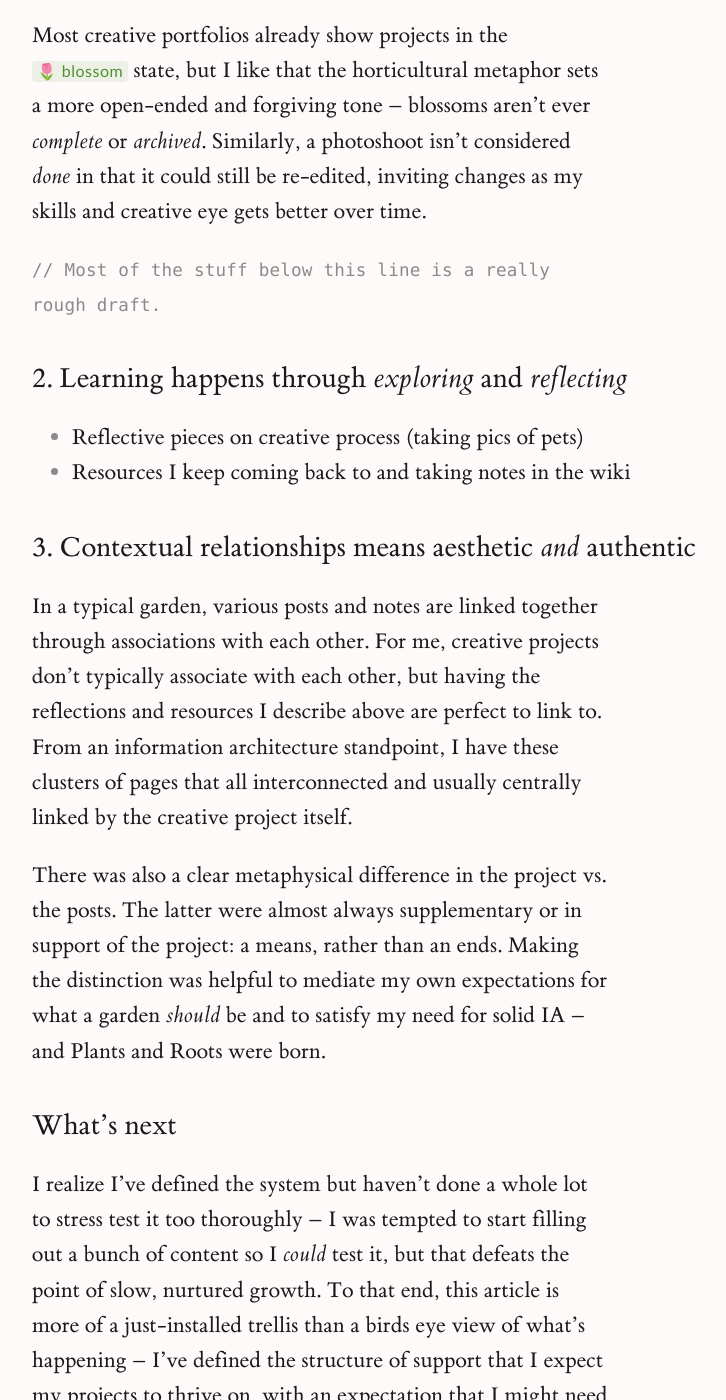
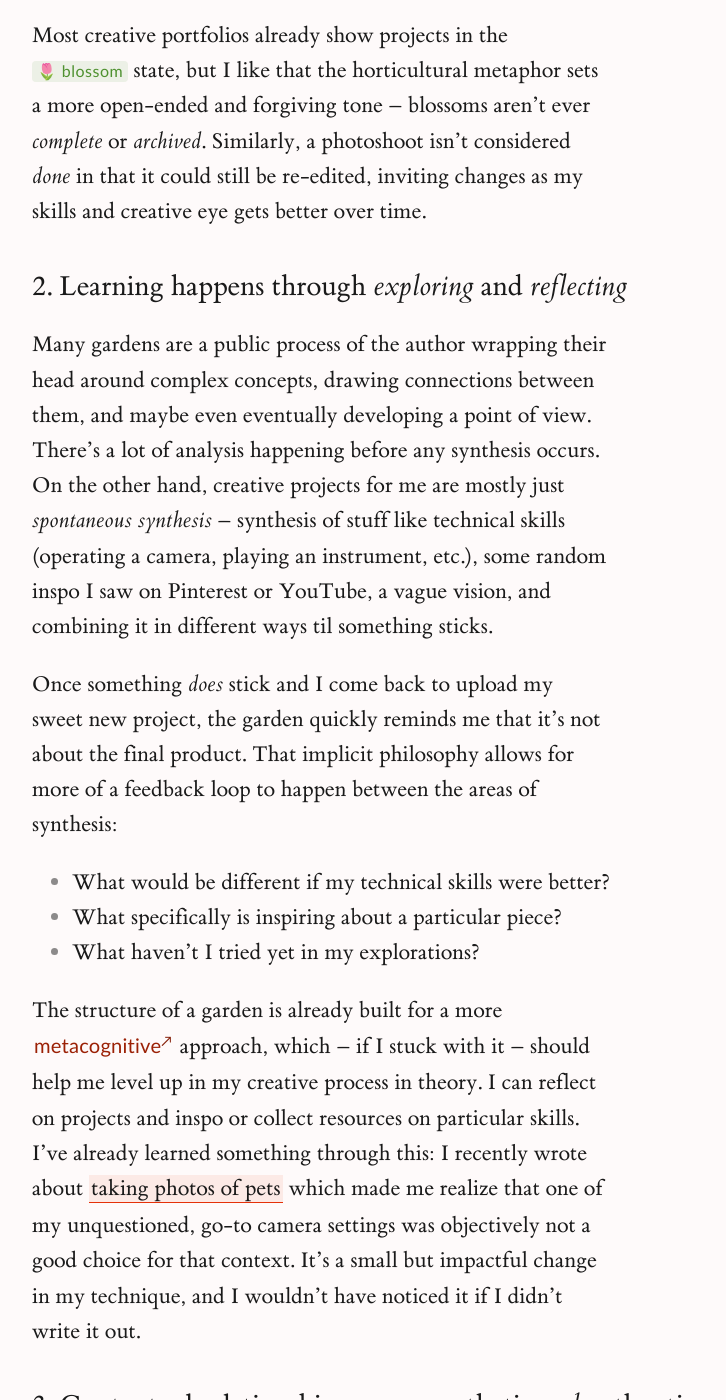
Before and after one commit to alisasgithub/alisa-digital-garden, a Jekyll site: the page built from _notes/plants-writing/essay/gardens-for-creatives.md, in a window 1280 px wide and 1400 px high, scrolled down 2885 px. Shown: the whole window, without its empty margins (224-950 px from the left). Built offline with Jekyll 4.4.1, drawn with Linux system fonts in a browser that asks for light colours; nearby versions of some CDN libraries; some of the changed text lies outside the part shown.

Commit message:
creative gardens essay update

````diff
--- a/_notes/plants-writing/essay/gardens-for-creatives.md
+++ b/_notes/plants-writing/essay/gardens-for-creatives.md
@@ -47,18 +47,28 @@ To this end, instead of using the growth stages to think about the literal steps
 
 Most creative portfolios already show projects in the <span class="tag tag-gr3 sans no-margin-left"></span> state, but I like that the horticultural metaphor sets a more open-ended and forgiving tone -- blossoms aren't ever *complete* or *archived*. Similarly, a photoshoot isn't considered *done* in that it could still be re-edited, inviting changes as my skills and creative eye gets better over time.
 
-```// Most of the stuff below this line is a really rough draft.```
 
 ## 2. Learning happens through *exploring* and *reflecting*
 
-- Reflective pieces on creative process (taking pics of pets)
-- Resources I keep coming back to and taking notes in the wiki
+Many gardens are a public process of the author wrapping their head around complex concepts, drawing connections between them, and maybe even eventually developing a point of view. There's a lot of analysis happening before any synthesis occurs. On the other hand, creative projects for me are mostly just *spontaneous synthesis* -- synthesis of stuff like technical skills (operating a camera, playing an instrument, etc.), some random inspo I saw on Pinterest or YouTube, a vague vision, and combining it in different ways til something sticks.
+
+Once something *does* stick and I come back to upload my sweet new project, the garden quickly reminds me that it's not about the final product. That implicit philosophy allows for more of a feedback loop to happen between the areas of synthesis:
+
+- What would be different if my technical skills were better?
+- What specifically is inspiring about a particular piece?
+- What haven't I tried yet in my explorations?
+
+The structure of a garden is already built for a more [metacognitive](https://cft.vanderbilt.edu/guides-sub-pages/metacognition/) approach, which -- if I stuck with it -- should help me level up in my creative process in theory. I can reflect on projects and inspo or collect resources on particular skills. I've already learned something through this: I recently wrote about [[taking photos of pets]] which made me realize that one of my unquestioned, go-to camera settings was objectively not a good choice for that context. It's a small but impactful change in my technique, and I wouldn't have noticed it if I didn't write it out.
 
 ## 3. Contextual relationships means aesthetic *and* authentic
 
 In a typical garden, various posts and notes are linked together through associations with each other. For me, creative projects don't typically associate with each other, but having the reflections and resources I describe above are perfect to link to. From an information architecture standpoint, I have these clusters of pages that all interconnected and usually centrally linked by the creative project itself.
 
-There was also a clear metaphysical difference in the project vs. the posts. The latter were almost always supplementary or in support of the project: a means, rather than an ends. Making the distinction was helpful to mediate my own expectations for what a garden *should* be and to satisfy my need for solid IA -- and Plants and Roots were born.
+There was also a clear metaphysical difference that emerged in the project vs. the reflects and resources that support it. The latter were almost always supplementary or in support of the project: a means, rather than an ends. Making this distinction was also helpful in relieving the pressure of what should happen to growth stages for reflective posts, which seemed like they'd stay as sprouts forever by definition.
+
+This is how the Plants and Roots categories were born. Roots provide a way for posts to exist simply as context -- they're the ideas that *inform* creative projects, as tools for processing and reflecting, but don't always *grow into* the project itself.
+
+This distinction is a natural way to organize content, meaning that all my Plants can be grouped together in their aesthetic forms. Projects like these usually sit aesthetically in the vacuum of a well-designed site with no other info, but the role of the Roots is to hammer those projects with so much context that they're no longer pretty. And in the world of Web 2.0 and premium mediocre, that's kinda nice.
 
 ## What's next
 
--- a/docs/to-do.html
+++ b/docs/to-do.html
@@ -70,8 +70,6 @@
 <html><body>
 <ul class="task-list">
   <li class="task-list-item">
-<input type="checkbox" class="task-list-item-checkbox" disabled>iPad photos (Lahaina and PNW) need to be moved to Lightroom CC for optimization (?)</li>
-  <li class="task-list-item">
 <input type="checkbox" class="task-list-item-checkbox" disabled>Figure out backlink bug with self-referential backlinks
     <ul class="task-list">
       <li class="task-list-item">
````
Also changed, not shown: other parts of _notes/plants-writing/essay/gardens-for-creatives.md (+1 -1 lines), _pages/to do.md (+0 -1 lines), docs/gardens-for-creatives.html (+15 -6 lines), docs/taking-photos-pets.html (+28 -0 lines).
